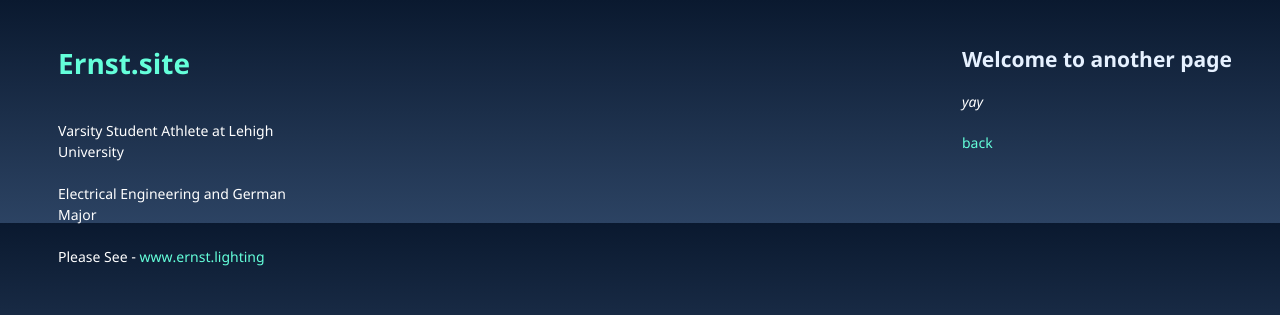
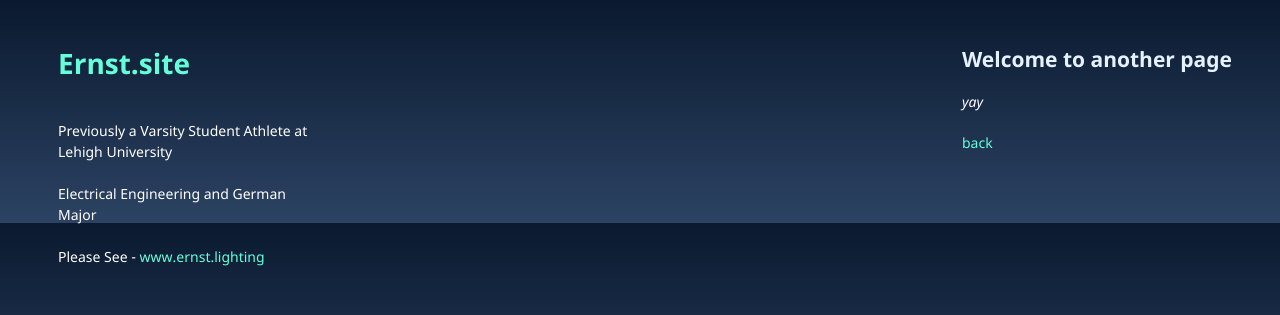
Before and after one commit to harryernst/harryernst.github.io, a Jekyll site: the page built from another-page.md, in a window 1280 px wide. Shown: the top 315 px of the page. Built offline with Jekyll 4.4.1, drawn with Linux system fonts in a browser that asks for light colours.

Commit message:
Update _config.yml

```diff
--- a/_config.yml
+++ b/_config.yml
@@ -1,6 +1,6 @@
 title: Ernst.site
 logo:
-description: <br>Varsity Student Athlete at Lehigh University <br><br> Electrical Engineering and German Major
+description: <br>Previously a Varsity Student Athlete at Lehigh University <br><br> Electrical Engineering and German Major
  <br><br> Please See - <a href="http://www.ernst.lighting">www.ernst.lighting</a>
 show_downloads: FALSE
 google_analytics:
```
